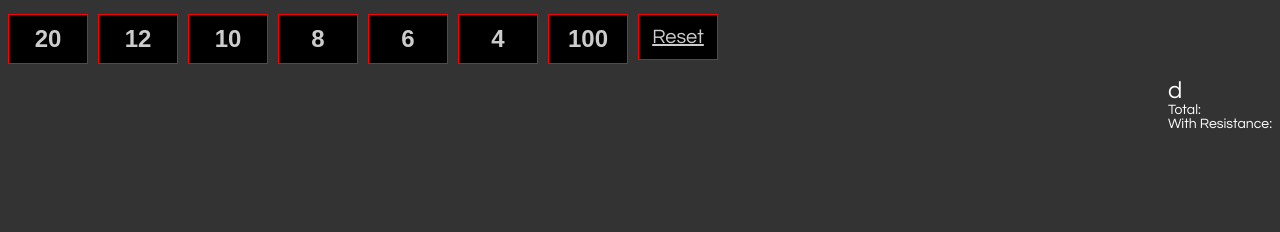
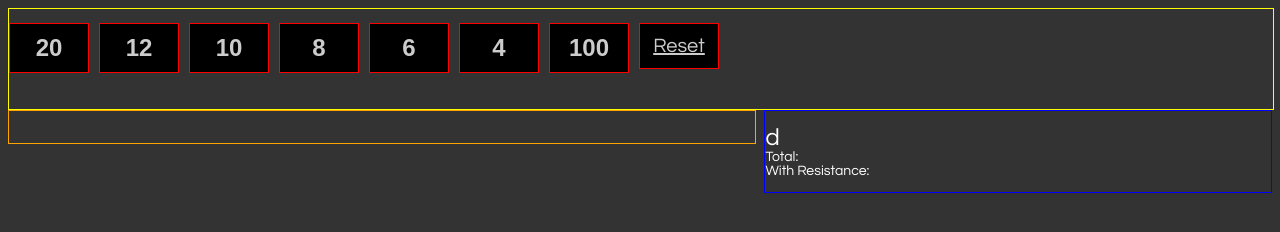
Before and after one commit to danfpearce/iforgotmydice, a React app: page / in a window 1280 px wide. Built offline with nearby package versions, Linux system fonts and the light colour scheme.

Commit message:
got layout basically working

```diff
--- a/src/index.css
+++ b/src/index.css
@@ -3,8 +3,13 @@ body {
     background-color: #333;
     color: white;
   }
-
+  /* .screen {
+    width: 1000px;
+  } */
   .nav {
+    width: 100%;
+    border: 1px solid yellow;
+    height: 100px;
   }
 
   li {
@@ -24,7 +29,7 @@ body {
     text-align: center;
   }
 
-  #reset {
+  #reset_btn {
     margin-right: 0px;
     width: 58px;
     font-weight: normal;
@@ -41,26 +46,35 @@ body {
     float: left;
     color: white;
     font-size: 2rem;
+    width: 59%;
+    border: 1px solid orange;
   }
 
 
   .result {
     float: left;
-    padding: 10px;
+    margin-right: 10px;
   }
 
   .stats {
     float: right;
+    width: 40%;
+    border: 1px solid blue;
   }
 
   .rolls {
     font-size: 1.5rem;
   }
 
-  ol, ul {
+   ol, ul {
     padding-left: 0px;
   }
 
+  .game {
+    display: flex;
+    flex-direction: row;
+  }
+  /*
   .board-row:after {
     clear: both;
     content: "";
@@ -94,11 +108,8 @@ body {
     background: #ddd;
   }
 
-  .game {
-    display: flex;
-    flex-direction: row;
-  }
+
 
   .game-info {
     margin-left: 20px;
-  }
+  } */
--- a/src/index.js
+++ b/src/index.js
@@ -75,20 +75,25 @@ class Screen extends React.Component {
     let dice_arr = [20,12,10,8,6,4,100];
 
     return (
-      <div>
-        <ul className="nav">
+      <div className="screen">
+        <div className="nav">
+          <ul>
             {dice_arr.map((value, index) => {
               return <li>{this.renderDie(value)}</li>})}
-          <li><a className="die" id="reset" href="/">Reset</a></li>
+            <li><a className="die" id="reset_btn" href="/">Reset</a></li>
           </ul>
+        </div>
 
-        <ul className="results clearfix">
+        <div className="results clearfix">
+          <ul>
             {this.state.result_arr.map((value, index) => {
             return <li className="result" key={index}>{value}</li>
             })}
         </ul>
+       </div>
 
-       <ul className="stats">
+      <div className="stats">
+        <ul>
           <li className="rolls">{this.state.rolls}d{this.state.dice_type}</li>
           <li>Total: {this.state.total}</li>
           <li>With Resistance: {this.state.half}</li>
@@ -100,6 +105,7 @@ class Screen extends React.Component {
           }
         </ul>
       </div>
+    </div>
     );
   }
 
```
Lines whose indentation alone changed are shown as unchanged.
